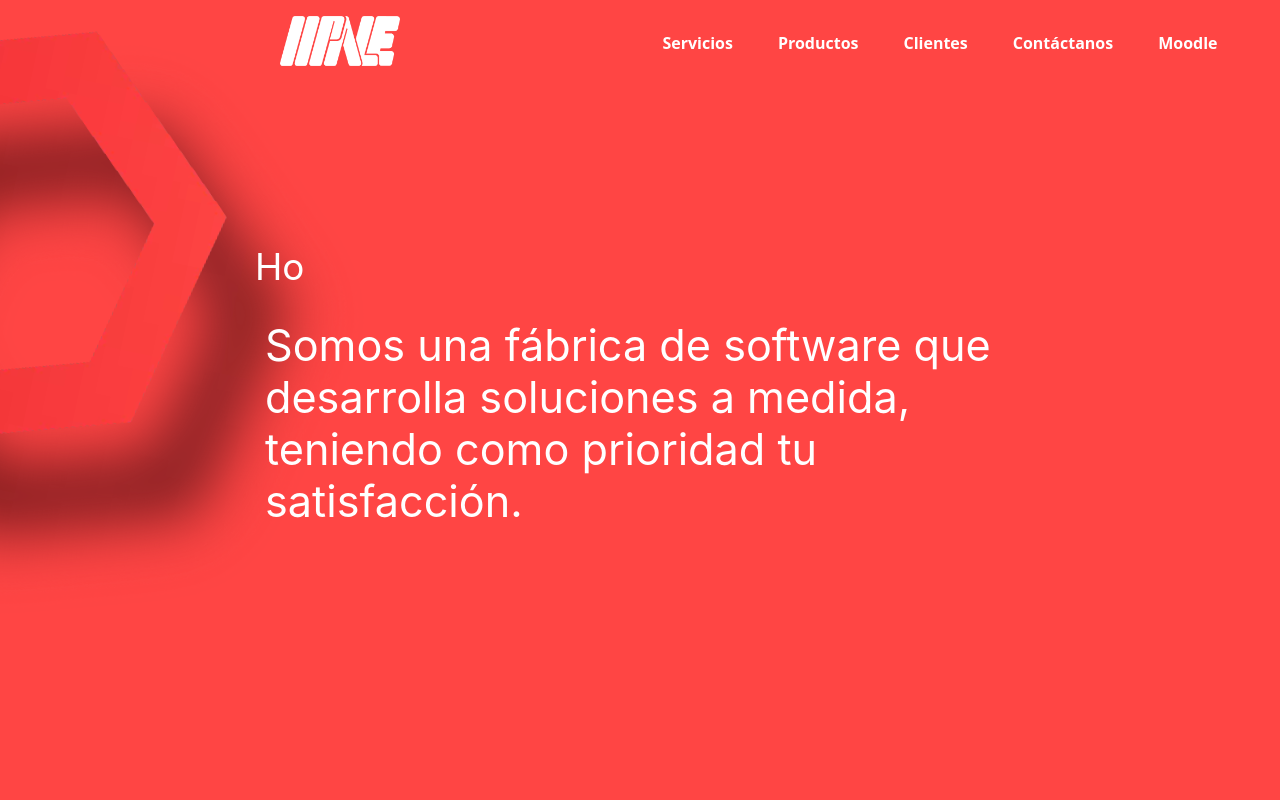
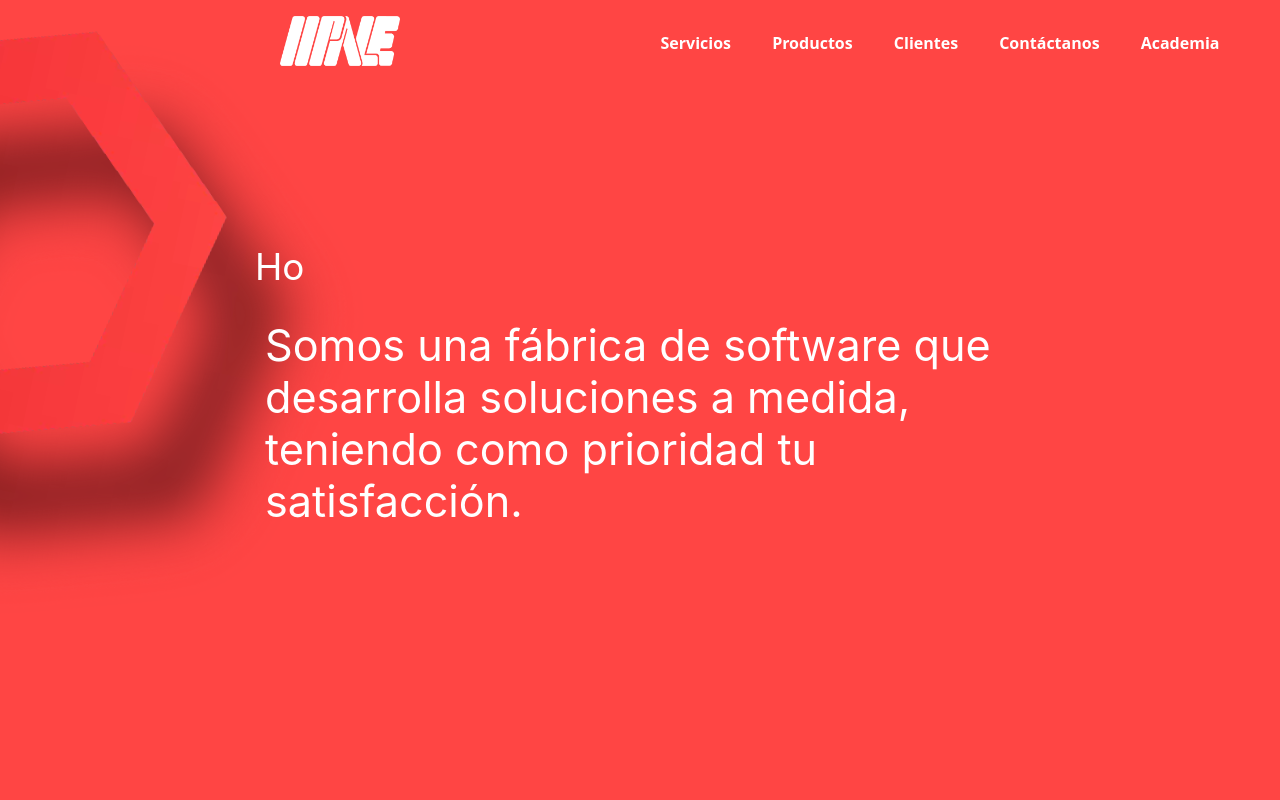
Before and after one commit to paleconsultores/website-palerp, a React (Create React App) app: page / in a window 1280 px wide. Shown: the top 800 px of the page. Built offline with nearby package versions, Linux system fonts and the light colour scheme.

Commit message:
configuracion de moodle

```diff
--- a/src/components/App/Home/1-Header/MenuList/MenuList.js
+++ b/src/components/App/Home/1-Header/MenuList/MenuList.js
@@ -12,7 +12,7 @@ export function MenuList() {
       <li><a href="#Carousel">Productos</a></li>
       <li><a href="#ClientList">Clientes</a></li>
       <li><a href="#ContactUs">Contáctanos</a></li>
-      <li><a href="http://pacademia.hopto.org">Moodle</a></li>
+      <li><a href="pacademia.hopto.org/moodle/">Academia</a></li>
     </ul>
   );
 }
```
